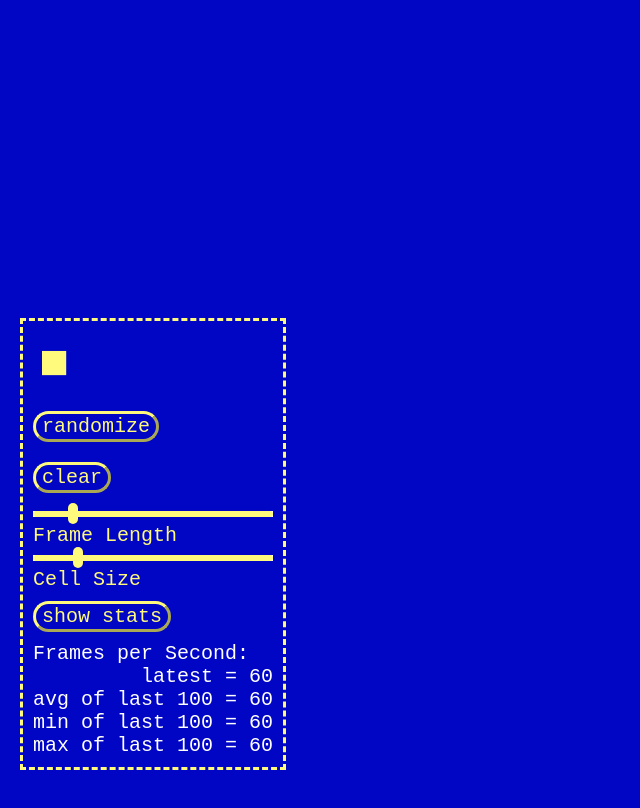
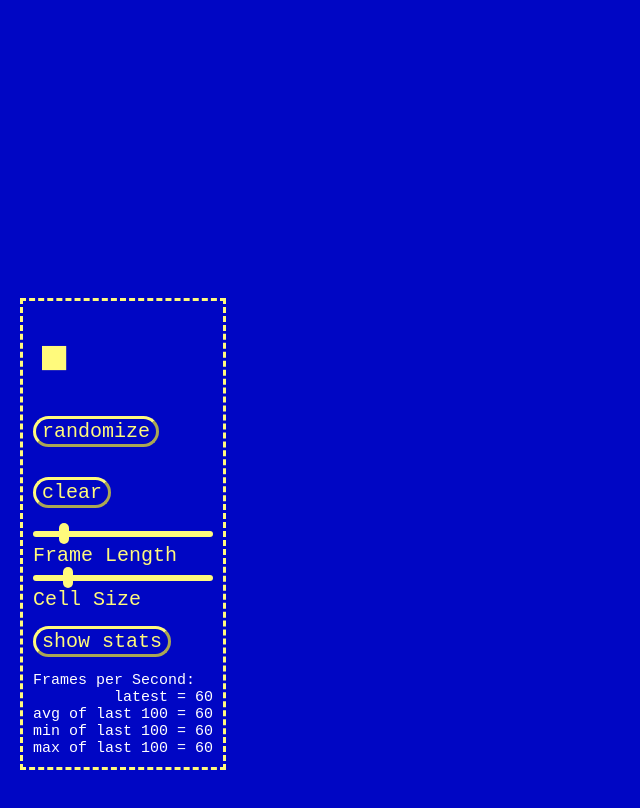
Before and after one commit to radio-alice/wasm-rust-GoL, a website built with webpack: page www/index.html in a window 1280 px wide. Both pictures are taken after a click on the button "show stats". Shown: the whole page, without its empty margins (0-640 px from the left). Built offline with nearby package versions, Linux system fonts and the light colour scheme; what wasm-game-of-life would draw is missing.

Commit message:
add show/hide fps, streamline styling

```diff
--- a/www/index.js
+++ b/www/index.js
@@ -208,11 +208,14 @@ cSlider.addEventListener("mouseup", event => {
 
 //show and hide fps stats
 const showFps = document.getElementById("showFps");
+var fpsDisplay = false;
 showFps.addEventListener("click", event => {
-  if (fps.fps.style.display = "none") {
-    fps.fps.style.display = "block";
+  if (fpsDisplay) {
+    fps.fps.style.display = "none";
+    fpsDisplay = false;
   } else {
-    fps.fps.style.display = "none";
+    fps.fps.style.display = "inline";
+    fpsDisplay = true;
   }
 });
 
--- a/www/styles.css
+++ b/www/styles.css
@@ -34,14 +34,15 @@ main {
   z-index: 5;
   padding: 10px;
 }
-button {
+button, input {
   background-color: Transparent;
   outline: 0;
   color: #fffa7c;
+  margin: 15px;
+  margin-left: 0;
 }
 #play-pause {
   font-size: 50px;
-  margin-bottom: 10px;
   border: 0;
 }
 .textB {
@@ -50,12 +51,12 @@ button {
   border-width: 3px;
   border-radius: 50px;
   border-color: #fffa7c;
-  margin: 10px;
-  margin-left: 0;
 }
 #fps {
   white-space: pre;
   color: white;
+  display: none;
+  font-size: 15px;
 }
 input[type=range] {
   -webkit-appearance: none;
```
